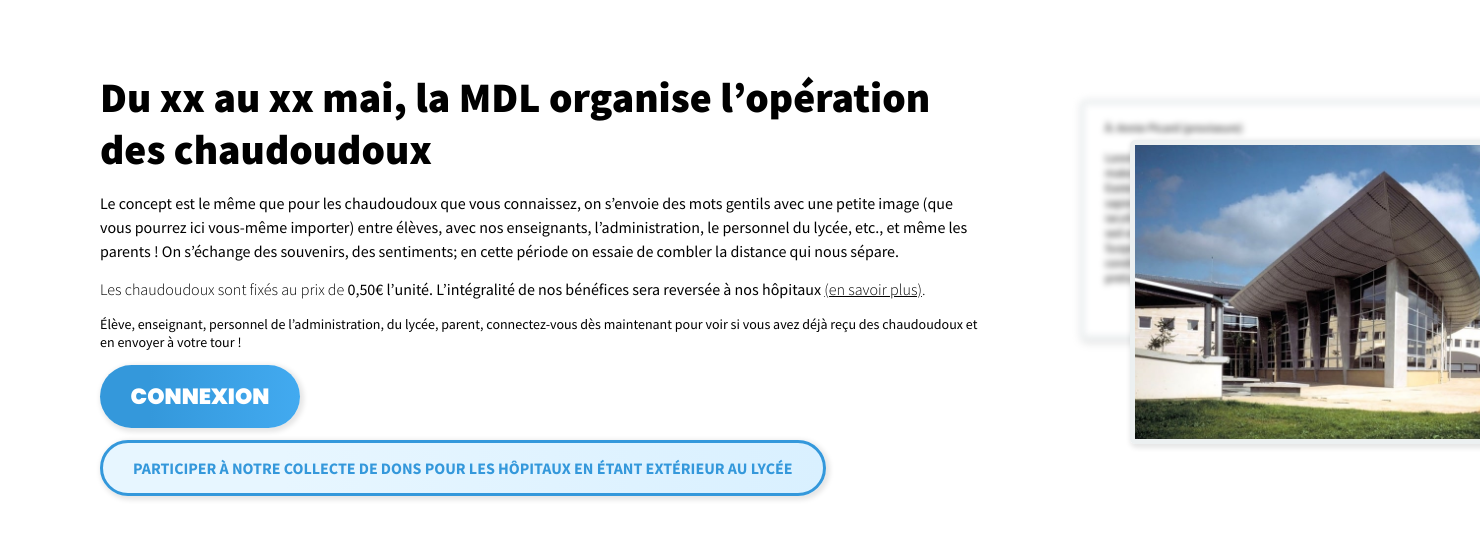
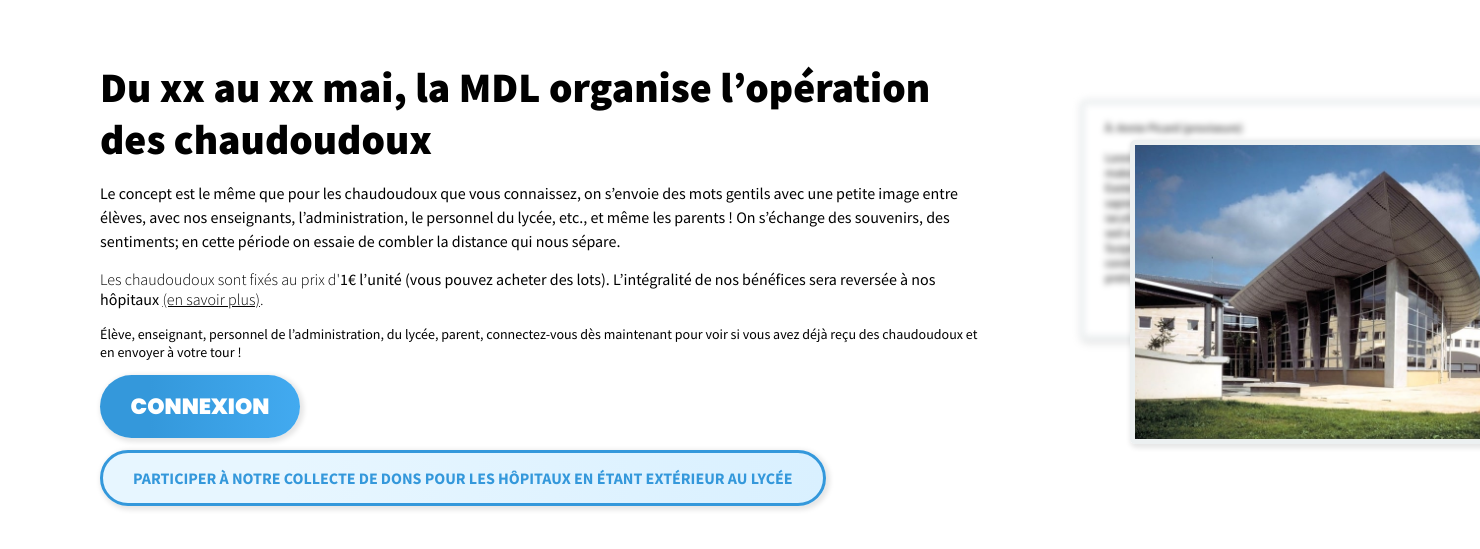
Before and after one commit to Jules02/chaudoudoux, a Symfony app: template templates/content/homepage.html.twig in a window 1480 px wide; the page is wider, and only the part inside the window is pictured. Shown: the part 172-721 px from the top of that part. Run offline with Twig, Linux system fonts and the light colour scheme; the template is opened without the code that fills it, so the values that code supplies are empty; some libraries are stand-ins or nearby versions.

Commit message:
Released a first version online

```diff
--- a/templates/base.html.twig
+++ b/templates/base.html.twig
@@ -2,6 +2,15 @@
 <html lang="french">
     <head>
         <meta charset="UTF-8" name="viewport" content="width=device-width, maximum-scale=1"/>
+        <!-- Global site tag (gtag.js) - Google Analytics -->
+        <script async src="https://www.googletagmanager.com/gtag/js?id=UA-164564770-1"></script>
+        <script>
+            window.dataLayer = window.dataLayer || [];
+            function gtag(){dataLayer.push(arguments);}
+            gtag('js', new Date());
+
+            gtag('config', 'UA-164564770-1');
+        </script>
         <title>{% block title %} | Chaudoudoux{% endblock %}</title>
         {% block stylesheets %}
             <link rel="stylesheet" href="{{ asset('css/app.css') }}">
--- a/templates/content/homepage.html.twig
+++ b/templates/content/homepage.html.twig
@@ -12,8 +12,8 @@
     <div class="content-wrapper" id="content-wrapper">
         <div class="content-leftpart">
             <h2 class="content-title">Du xx au xx mai, la MDL organise l’opération des chaudoudoux</h2>
-            <p class="concept">Le concept est le même que pour les chaudoudoux que vous connaissez, on s’envoie des mots gentils avec une petite image (que vous pourrez ici vous-même importer) entre élèves, avec nos enseignants, l’administration, le personnel du lycée, etc., et même les parents ! On s’échange des souvenirs, des sentiments; en cette période on essaie de combler la distance qui nous sépare.</p>
-            <p class="price">Les chaudoudoux sont fixés au prix de <span>0,50€ l’unité. L’intégralité de nos bénéfices sera reversée à nos hôpitaux</span> <a href="#">(en savoir plus)</a>.</p>
+            <p class="concept">Le concept est le même que pour les chaudoudoux que vous connaissez, on s’envoie des mots gentils avec une petite image entre élèves, avec nos enseignants, l’administration, le personnel du lycée, etc., et même les parents ! On s’échange des souvenirs, des sentiments; en cette période on essaie de combler la distance qui nous sépare.</p>
+            <p class="price">Les chaudoudoux sont fixés au prix d'<span>1€ l’unité (vous pouvez acheter des lots). L’intégralité de nos bénéfices sera reversée à nos hôpitaux</span> <a href="#">(en savoir plus)</a>.</p>
             <p class="signin">Élève, enseignant, personnel de l’administration, du lycée, parent, connectez-vous dès maintenant pour voir si vous avez déjà reçu des chaudoudoux et en envoyer à votre tour !</p>
             <button class="signin-btn btn btn-blue" id="signin">Connexion</button>
             <a href="https://www.helloasso.com/associations/maison%20des%20lyceens%20du%20lycee%20europeen/collectes/collecte-de-dons-de-la-mdl-pour-les-hopitaux" class="dons-btn">Participer à notre collecte de dons pour les hôpitaux en étant extérieur au lycée</a>
```
Also changed, not shown: public/.htaccess (added), 1 other file.
